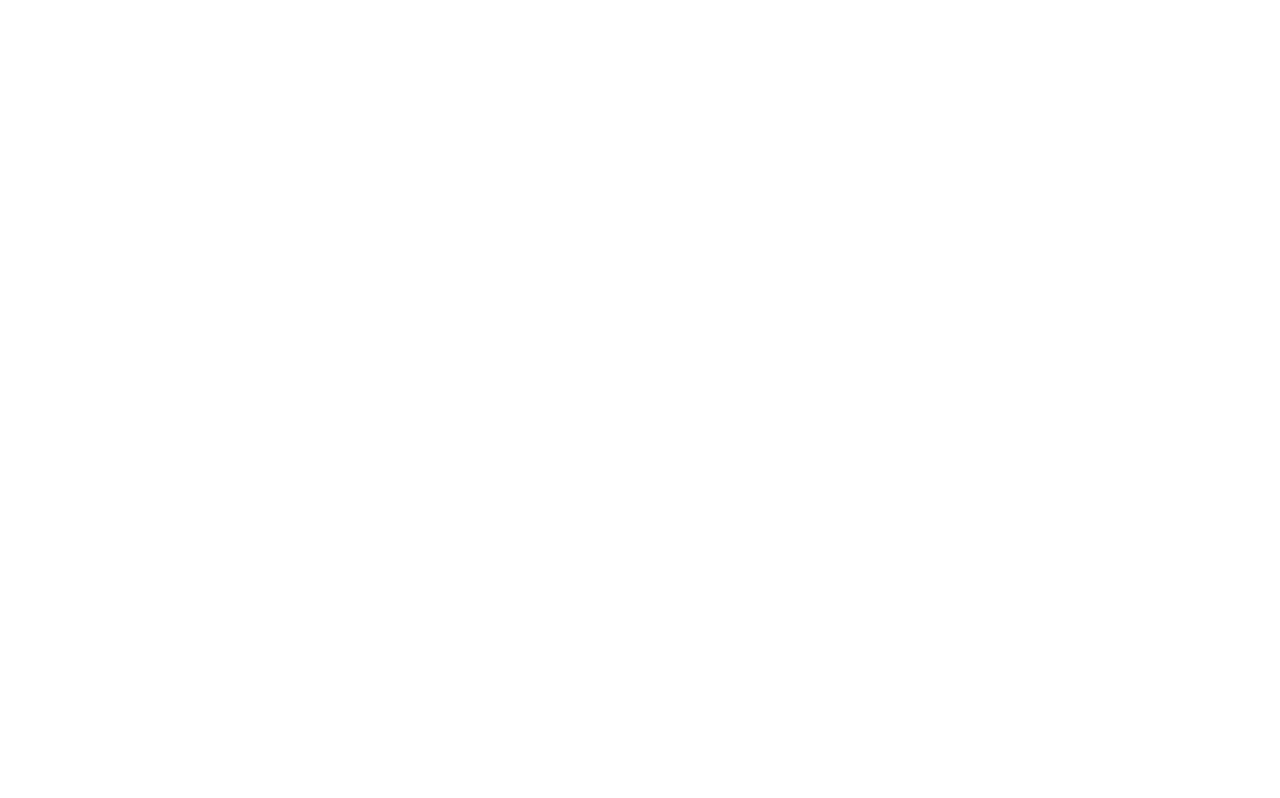
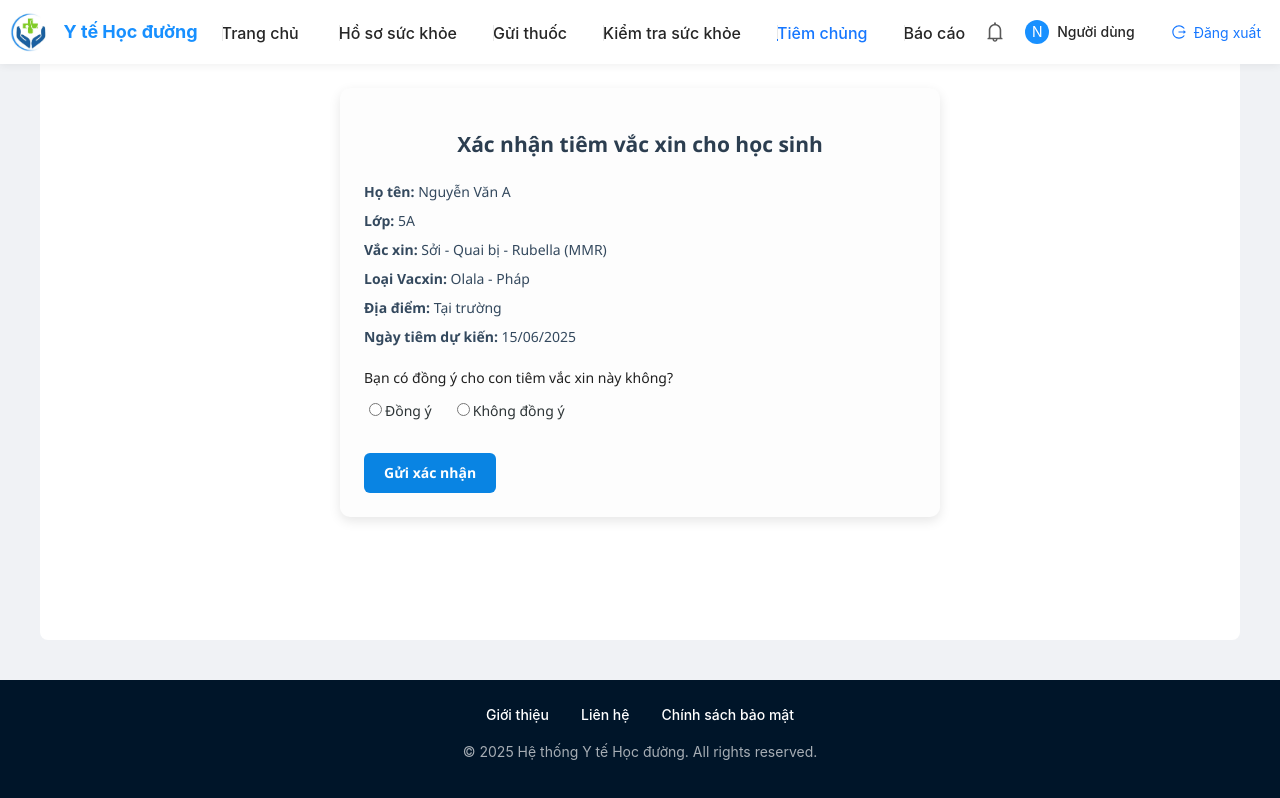
Before and after one commit to SWP391-SE1851-Team3/SWP391_FE, a React (Vite) app: page /vaccination in a window 1280 px wide. Before the commit this address had no page. Built offline with nearby package versions, Linux system fonts and the light colour scheme; sample sign-in values are in the browser's storage.

Commit message:
vaccine Confirm

```diff
--- /dev/null
+++ b/src/pages/parent/vaccination/ParentVaccineConfirmation.css
@@ -0,0 +1,65 @@
+.confirmation-container {
+  max-width: 600px;
+  margin: 40px auto;
+  background-color: #fdfdfd;
+  padding: 24px;
+  border-radius: 10px;
+  box-shadow: 0 4px 12px rgba(0, 0, 0, 0.1);
+  font-family: 'Segoe UI', sans-serif;
+}
+
+h2 {
+  text-align: center;
+  color: #2c3e50;
+  margin-bottom: 20px;
+}
+
+.student-info p {
+  margin: 8px 0;
+  color: #34495e;
+}
+
+.consent-form {
+  margin-top: 20px;
+}
+
+.radio-group {
+  display: flex;
+  gap: 20px;
+  margin: 12px 0;
+}
+
+.radio-group label {
+  font-weight: 500;
+  color: #2d3436;
+}
+
+.reason-field {
+  margin-top: 16px;
+}
+
+.reason-field textarea {
+  width: 100%;
+  min-height: 80px;
+  padding: 10px;
+  border-radius: 6px;
+  border: 1px solid #ccc;
+  font-size: 15px;
+  resize: vertical;
+}
+
+.submit-btn {
+  margin-top: 20px;
+  padding: 10px 20px;
+  background-color: #0984e3;
+  color: white;
+  border: none;
+  border-radius: 6px;
+  font-weight: bold;
+  cursor: pointer;
+  transition: 0.3s;
+}
+
+.submit-btn:hover {
+  background-color: #74b9ff;
+}
--- a/src/pages/parent/vaccination/index.jsx
+++ b/src/pages/parent/vaccination/index.jsx
@@ -0,0 +1,80 @@
+import React, { useState } from 'react';
+import './ParentVaccineConfirmation.css';
+
+const ParentVaccineConfirmation = () => {
+  const [consent, setConsent] = useState('');
+  const [reason, setReason] = useState('');
+
+  const handleSubmit = (e) => {
+    e.preventDefault();
+    if (consent === '') {
+      alert('Vui lòng chọn Đồng ý hoặc Không đồng ý');
+      return;
+    }
+
+    const confirmationData = {
+      studentName: 'Nguyễn Văn A',
+      vaccine: 'Vắc xin Sởi - Quai bị - Rubella (MMR)',
+      injectionDate: '2025-06-15',
+      consent,
+      reason: consent === 'no' ? reason : '',
+    };
+
+    console.log('📤 Dữ liệu gửi:', confirmationData);
+    alert('Gửi xác nhận thành công!');
+  };
+
+  return (
+    <div className="confirmation-container">
+      <h2>Xác nhận tiêm vắc xin cho học sinh</h2>
+      <div className="student-info">
+        <p><strong>Họ tên:</strong> Nguyễn Văn A</p>
+        <p><strong>Lớp:</strong> 5A</p>
+        <p><strong>Vắc xin:</strong> Sởi - Quai bị - Rubella (MMR)</p>
+        <p><strong>Loại Vacxin:</strong> Olala - Pháp</p>
+        <p><strong>Địa điểm:</strong> Tại trường</p>
+        <p><strong>Ngày tiêm dự kiến:</strong> 15/06/2025</p>
+      </div>
+
+      <form onSubmit={handleSubmit} className="consent-form">
+        <label>Bạn có đồng ý cho con tiêm vắc xin này không?</label>
+        <div className="radio-group">
+          <label>
+            <input
+              type="radio"
+              value="yes"
+              checked={consent === 'yes'}
+              onChange={() => setConsent('yes')}
+            />
+            Đồng ý
+          </label>
+          <label>
+            <input
+              type="radio"
+              value="no"
+              checked={consent === 'no'}
+              onChange={() => setConsent('no')}
+            />
+            Không đồng ý
+          </label>
+        </div>
+
+        {consent === 'no' && (
+          <div className="reason-field">
+            <label>Lý do từ chối (bắt buộc):</label>
+            <textarea
+              value={reason}
+              onChange={(e) => setReason(e.target.value)}
+              required
+              placeholder="Nhập lý do tại đây..."
+            />
+          </div>
+        )}
+
+        <button type="submit" className="submit-btn">Gửi xác nhận</button>
+      </form>
+    </div>
+  );
+};
+
+export default ParentVaccineConfirmation;
--- a/src/routes/AppRoutes.jsx
+++ b/src/routes/AppRoutes.jsx
@@ -7,6 +7,8 @@ import PrivateRoute from './ProtectedRoute';
 import StudentHealthRecord from '../pages/parent/health-records';
 import ParentPage from '../pages/parent';
 import MedicineForm from '../pages/parent/medicine-submission';
+import HealthCheckNotification from '../pages/parent/health-check';
+import ParentVaccineConfirmation from '../pages/parent/vaccination';
 
 const AppRoutes = () => {
   return (
@@ -34,6 +36,16 @@ const AppRoutes = () => {
             <MedicineForm />
           </PrivateRoute>
         } />
+        <Route path="health-check" element={
+          <PrivateRoute>
+            <HealthCheckNotification />
+          </PrivateRoute>
+        } />
+        <Route path="vaccination" element={
+          <PrivateRoute>
+            <ParentVaccineConfirmation />
+          </PrivateRoute>
+        } />
       </Route>
     </Routes>
   );
```
